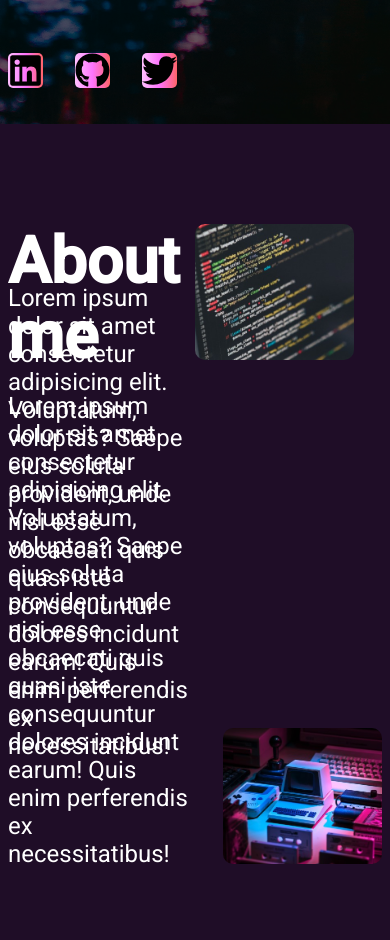
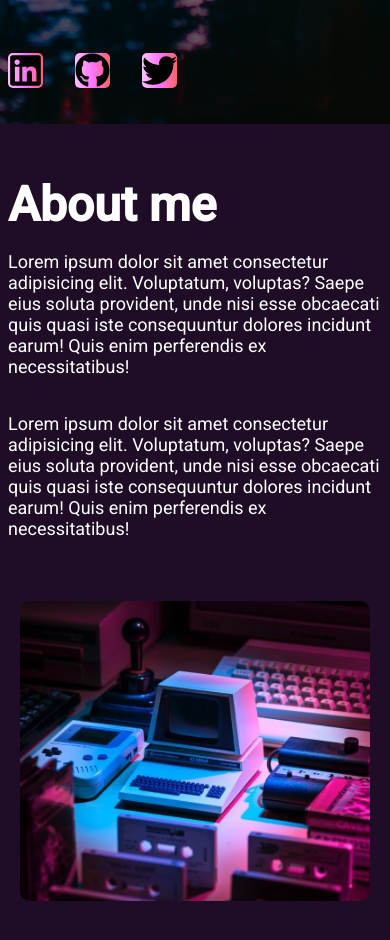
Before and after one commit to ViktorSnaer/portfolio-2022, a Next.js app: page / in a window 390 px wide. Shown: the part 720-1660 px from the top of the page. Built offline with nearby package versions, Linux system fonts and the light colour scheme.

Commit message:
about me section responsive

```diff
--- a/components/AboutMe/AboutMe.module.css
+++ b/components/AboutMe/AboutMe.module.css
@@ -5,55 +5,109 @@
   padding-bottom: 5%;
   display: flex;
   flex-direction: row;
+  height: 100vh;
+}
+
+@media (max-width: 840px) {
+  .container {
+    flex-direction: column;
+  }
+}
+
+.containerHalf {
+  position: relative;
+  width: 50%;
+  display: flex;
+  justify-content: center;
+  align-items: center;
+}
+
+@media (max-width: 840px) {
+  .containerHalf {
+    width: 100%;
+    height: 100%;
+  }
 }
 
 .textContainer {
   position: relative;
-  width: 50%;
+  height: 100%;
+  max-height: 500px;
+  display: flex;
+  flex-direction: column;
 }
 
 .title {
   font-size: 64px;
   margin: 0;
-  position: absolute;
-  top: 10%;
+}
+
+@media (max-width: 840px) {
+  .title {
+    font-size: 48px;
+    height: 100%;
+  }
+}
+
+@media (max-width: 600px) {
+  .title {
+    padding-top: 2rem;
+    font-size: 48px;
+    height: 100%;
+  }
 }
 
 .text {
   font-size: 24px;
   font-weight: 400;
+  height: 100%;
 }
 
-.topText {
-  position: absolute;
-  bottom: 50%;
-  transform: translate(0, 50%);
-}
-
-.bottomText {
-  position: absolute;
-  bottom: 10%;
-  margin: 0;
+@media (max-width: 600px) {
+  .text {
+    font-size: 18px;
+  }
 }
 
 .imageContainer {
   position: relative;
-  width: 50%;
+  width: 450px;
+  height: 450px;
+}
+@media (max-width: 600px) {
+  .imageContainer {
+    width: 100%;
+    height: 100%;
+    display: flex;
+    justify-content: center;
+    align-items: center;
+  }
 }
 
-.computer {
+.aboutImage {
   border-radius: 10px;
 }
 
 .computerImage {
   position: absolute;
-  bottom: 10%;
-  left: 15%;
+  bottom: 0%;
+  left: 0%;
   z-index: 5;
+}
+@media (max-width: 600px) {
+  .computerImage {
+    position: relative;
+  }
 }
 
 .codeImage {
   position: absolute;
-  top: 10%;
-  right: 15%;
+  top: 0%;
+  right: 0%;
 }
+
+@media (max-width: 600px) {
+  .codeImage {
+    display: none;
+  }
+}
--- a/components/AboutMe/AboutMe.tsx
+++ b/components/AboutMe/AboutMe.tsx
@@ -9,21 +9,24 @@ const imageWidth = "350px";
 const AboutMe = () => {
   return (
     <div className={`screen-size ${classes.container}`}>
+      <div className={classes.containerHalf}>
         <div className={classes.textContainer}>
           <h1 className={classes.title}>About me</h1>
-        <p className={`${classes.text} ${classes.topText}`}>
+          <p className={`${classes.text}`}>
             Lorem ipsum dolor sit amet consectetur adipisicing elit. Voluptatum,
             voluptas? Saepe eius soluta provident, unde nisi esse obcaecati quis
-          quasi iste consequuntur dolores incidunt earum! Quis enim perferendis
-          ex necessitatibus!
+            quasi iste consequuntur dolores incidunt earum! Quis enim
+            perferendis ex necessitatibus!
           </p>
-        <p className={`${classes.text} ${classes.bottomText}`}>
+          <p className={`${classes.text}`}>
             Lorem ipsum dolor sit amet consectetur adipisicing elit. Voluptatum,
             voluptas? Saepe eius soluta provident, unde nisi esse obcaecati quis
-          quasi iste consequuntur dolores incidunt earum! Quis enim perferendis
-          ex necessitatibus!
+            quasi iste consequuntur dolores incidunt earum! Quis enim
+            perferendis ex necessitatibus!
           </p>
         </div>
+      </div>
+      <div className={classes.containerHalf}>
         <div className={classes.imageContainer}>
           <div className={classes.computerImage}>
             <Image
@@ -33,7 +36,7 @@ const AboutMe = () => {
               width={imageWidth}
               objectFit="cover"
               objectPosition="center"
-            className={classes.computer}
+              className={classes.aboutImage}
             />
           </div>
           <div className={classes.codeImage}>
@@ -44,8 +47,9 @@ const AboutMe = () => {
               width={imageWidth}
               objectFit="cover"
               objectPosition="center"
-            className={classes.computer}
+              className={classes.aboutImage}
             />
+          </div>
         </div>
       </div>
     </div>
```
Lines whose indentation alone changed are shown as unchanged.
